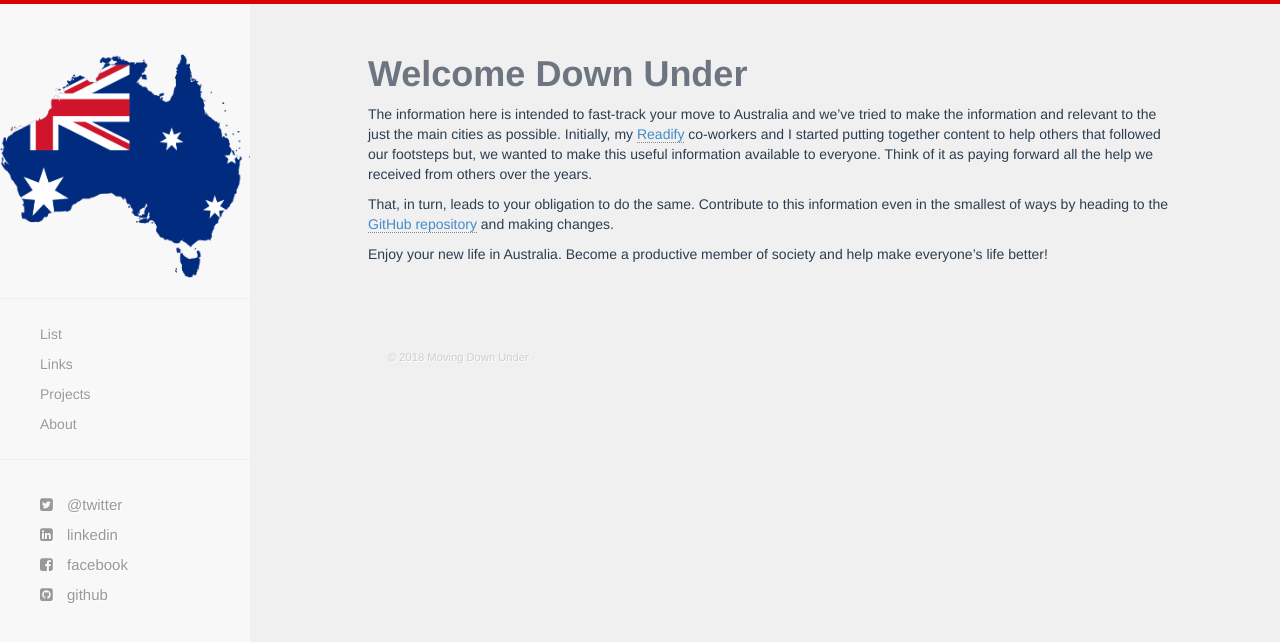
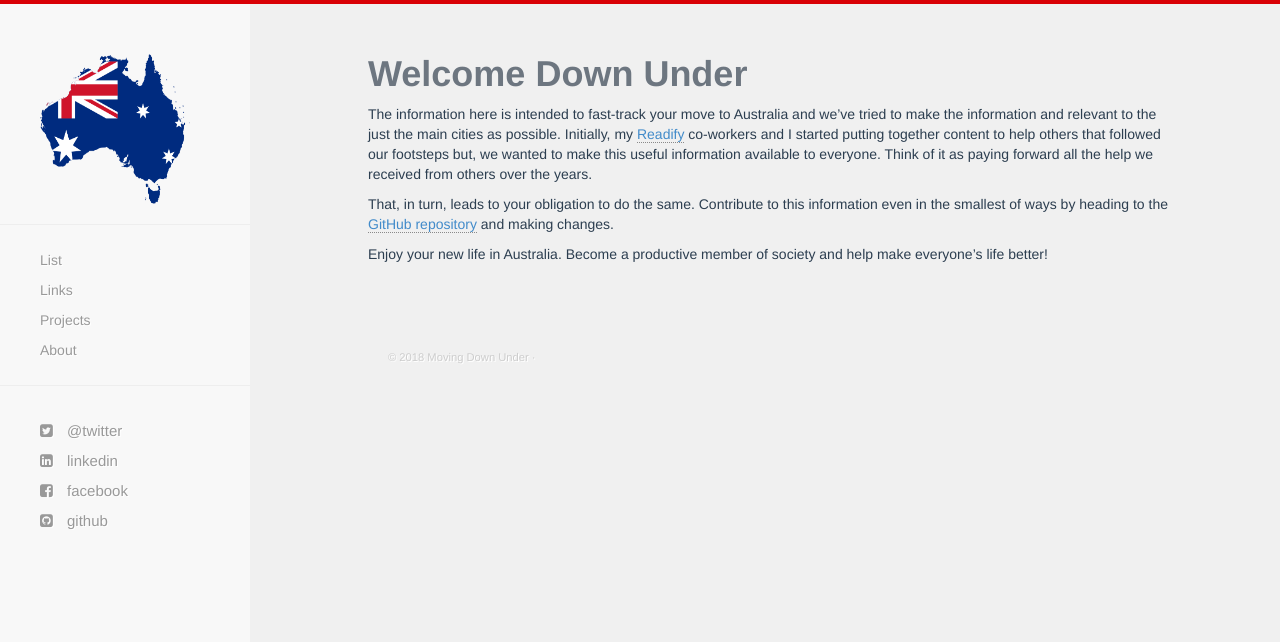
Before and after one commit to movingdownunder/movingdownunder.github.io, a Jekyll site: the page built from index.md, in a window 1280 px wide. Shown: the top 642 px of the page. Built offline with Jekyll 4.4.1, drawn with Linux system fonts in a browser that asks for light colours; nearby versions of some CDN libraries; Markdown is read by kramdown in place of the engine named in the settings.

Commit message:
moved image tag into brand classed element

```diff
--- a/_includes/navigation.html
+++ b/_includes/navigation.html
@@ -30,9 +30,8 @@
   <ul class="sidebar-nav">
     <li class="sidebar-brand">
       <a href="{{ site.baseurl }}/"
-        ><h1 class="brand"></h1>
-        <img src="{{ site.image }}"
-      /></a>
+        ><h1 class="brand"><img src="{{ site.image }}" /></h1>
+      </a>
       <h3>{{ site.description }}</h3>
     </li>
     <hr />
```
